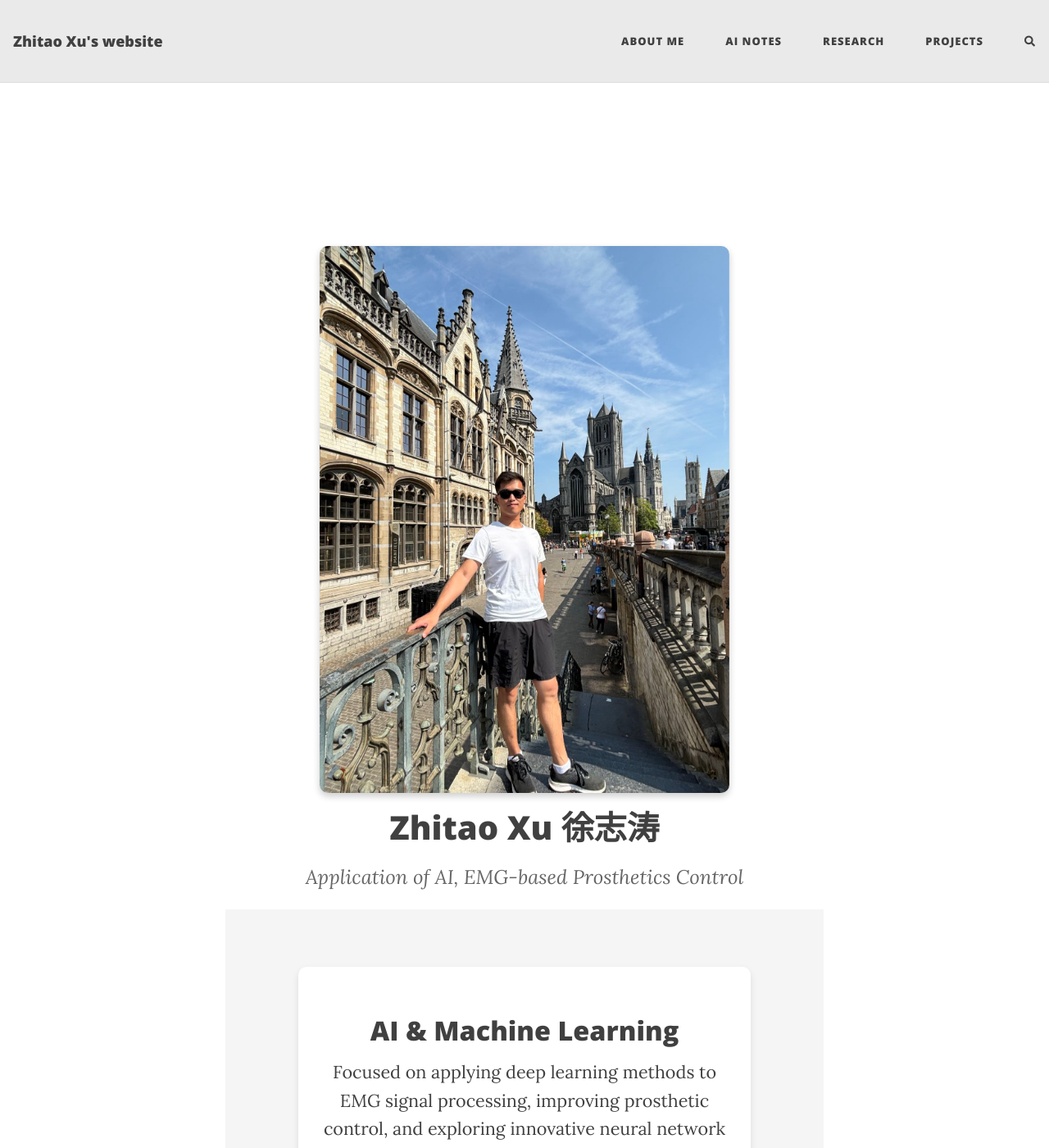
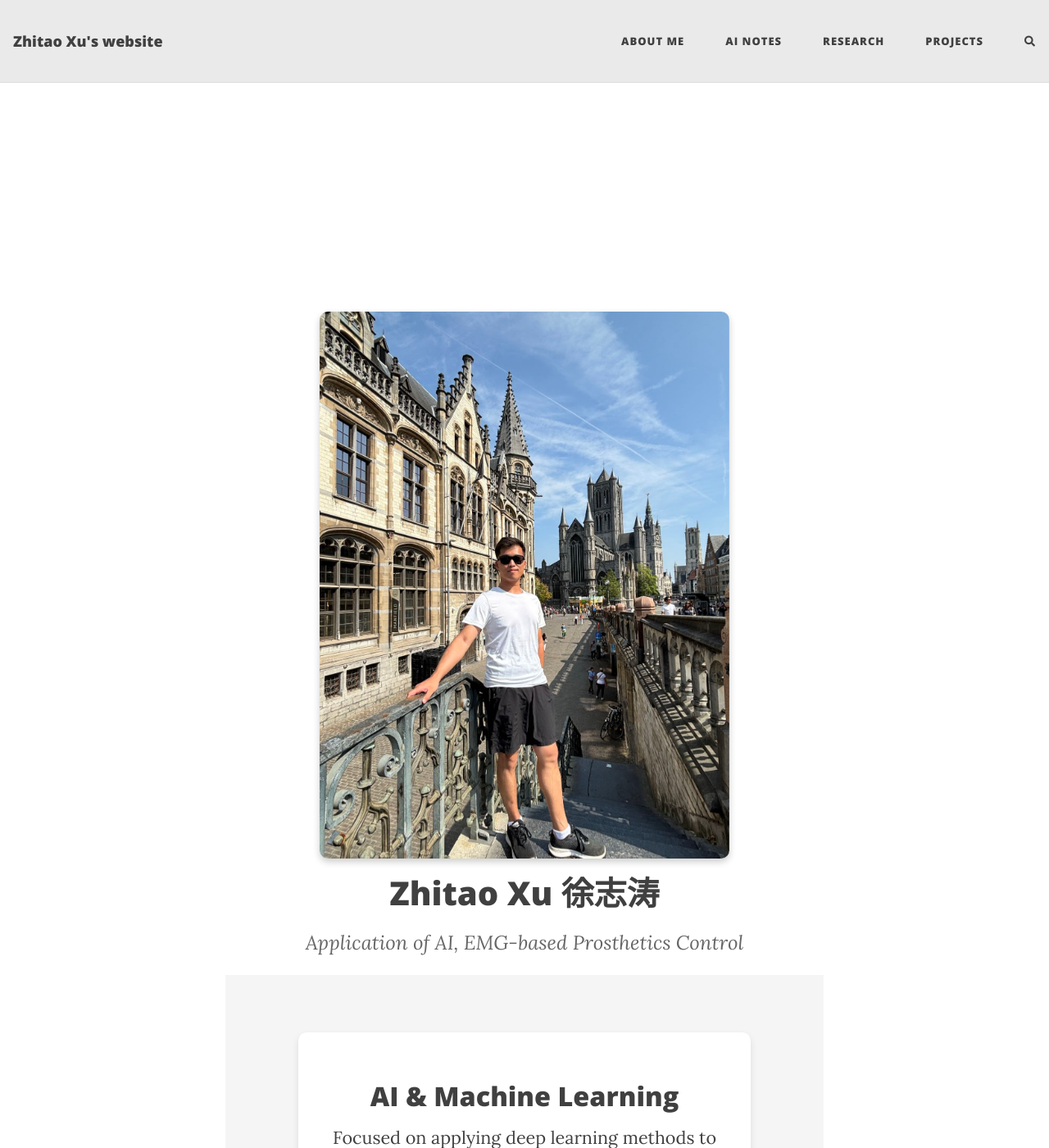
Before and after one commit to HerrXu01/herrxu01.github.io, a Jekyll site: the page built from index.html, in a window 1280 px wide and 1400 px high. Shown: the whole window at 82% size. Built offline with Jekyll 4.4.1, drawn with Linux system fonts in a browser that asks for light colours; the list of posts is cut into pages by our own code; comment, search, counter and statistics services are not loaded.

Commit message:
adjust photo distance to top

```diff
--- a/assets/css/beautifuljekyll.css
+++ b/assets/css/beautifuljekyll.css
@@ -1276,16 +1276,16 @@
   line-height: 1.6;
 }
 
+/* 调整顶部容器的间距 */
+.intro-header {
+  padding-top: 50px; /* 为顶部添加内边距，调整照片与顶部的距离 */
+}
+
 /* Profile Photo */
 .profile-photo-container {
   display: flex;
   justify-content: center;
   margin-bottom: 20px; /* 调整图片和标题之间的间距 */
-}
-
-/* 调整顶部容器的间距 */
-.intro-header {
-  padding-top: 10px; /* 为顶部添加内边距，调整照片与顶部的距离 */
 }
 
 .profile-photo-container img {
```
